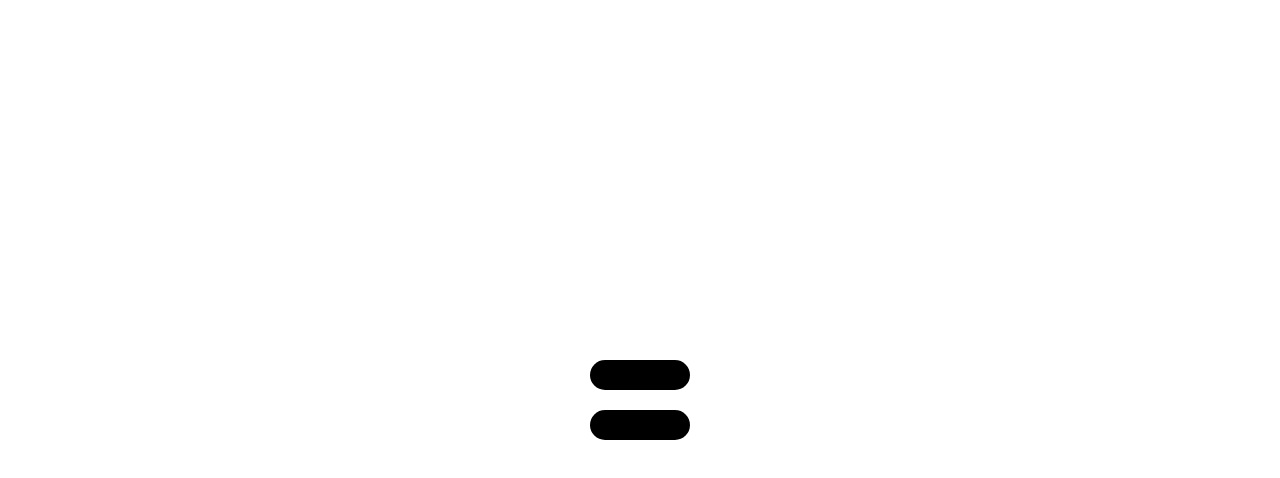
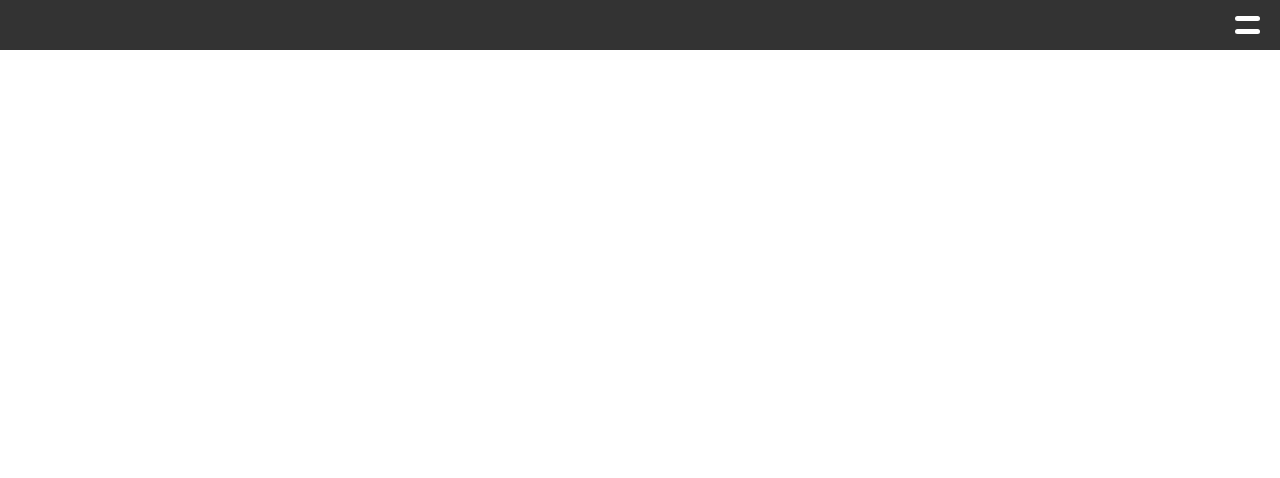
Before and after one commit to roflanKisel/me, a Next.js app: page / in a window 1280 px wide. Shown: the top 478 px of the page. Built offline with nearby package versions, Linux system fonts and the light colour scheme.

Commit message:
eslint additional rules

```diff
--- a/components/Hamburger.jsx
+++ b/components/HamburgerIcon.jsx
@@ -9,6 +9,7 @@ const Hamburger = ({
   rounding,
   size,
   thickness,
+  ...props
 }) => (
   <Container
     color={color}
@@ -17,6 +18,7 @@ const Hamburger = ({
     rounding={rounding}
     size={size}
     thickness={thickness}
+    {...props}
   />
 );
 
--- /dev/null
+++ b/components/HamburgerMenu.jsx
@@ -0,0 +1,65 @@
+import React from 'react';
+import PropTypes from 'prop-types';
+import styled from 'styled-components';
+
+import HamburgerIcon from './HamburgerIcon';
+import HamburgerMenuIcon from './HamburgerMenuItem';
+
+const HamburgerMenu = ({isOpened, onToggleOpen, ...props}) => (
+  <div>
+    <StyledHamburgerIcon
+      isActive={isOpened}
+      onActivate={onToggleOpen}
+      rounding={20}
+      size={25}
+      thickness={5}
+      color="white"
+      {...props}
+    />
+    <Menu isOpened={isOpened}>
+      <HamburgerMenuIcon>First item</HamburgerMenuIcon>
+      <HamburgerMenuIcon>Second item</HamburgerMenuIcon>
+      <HamburgerMenuIcon>Third item</HamburgerMenuIcon>
+    </Menu>
+  </div>
+);
+
+const Menu = styled.div`
+  position: absolute;
+  right: 0px;
+  top: 50px;
+
+  z-index: -1;
+
+  width: 250px;
+  height: auto;
+
+  transform-origin: center top;
+  transform: ${(props) => (props.isOpened ? 'translateY(0)' : 'translateY(-100%)')};
+  /* transform-origin: center top;
+  transform: ${(props) => (!props.isOpened ? 'matrix3d(1,0,0.00,0,0.00,0,1.00,0.008,0,-1,0,0,0,0,0,1)' : 'matrix3d(1,0,0,0,0,1,0,0,0,0,1,0,0,0,0,1)')}; */
+
+  background: #222;
+  color: #FFF;
+
+  overflow: hidden;
+
+  border-bottom-left-radius: 20px;
+  transition: transform 0.5s ease;
+`;
+
+const StyledHamburgerIcon = styled(HamburgerIcon)`
+  cursor: pointer;
+`;
+
+HamburgerMenu.propTypes = {
+  isOpened: PropTypes.bool,
+  onToggleOpen: PropTypes.func,
+};
+
+HamburgerMenu.defaultProps = {
+  isOpened: false,
+  onToggleOpen: () => {},
+};
+
+export default HamburgerMenu;
--- /dev/null
+++ b/components/HamburgerMenuItem.jsx
@@ -0,0 +1,30 @@
+import React from 'react';
+import styled from 'styled-components';
+
+const HamburgerMenuItem = ({children}) => (
+  <Container>{children}</Container>
+);
+
+const Container = styled.div`
+  cursor: pointer;
+  color: white;
+
+  display: flex;
+  justify-content: center;
+  align-items: center;
+
+  width: 100%;
+  height: 50px;
+
+  max-width: 100%;
+
+  -webkit-tap-highlight-color: transparent;
+
+  transition: background-color .3s ease;
+  background-color: #222;
+  &:hover {
+    background-color: #444;
+  }
+`;
+
+export default HamburgerMenuItem;
--- a/components/Navbar.jsx
+++ b/components/Navbar.jsx
@@ -1,28 +1,59 @@
 import React from 'react';
+import styled from 'styled-components';
 
-import Hamburger from './Hamburger';
+import HamburgerMenu from './HamburgerMenu';
 
 class Navbar extends React.PureComponent {
   state = {
     isOpen: false,
   };
 
-  toggleOpen = () => this.setState(prevState => ({ isOpen: !prevState.isOpen }));
+  toggleOpen = () => this.setState((prevState) => ({isOpen: !prevState.isOpen}));
 
   render() {
-    const { isOpen } = this.state;
+    const {isOpen} = this.state;
 
     return (
-      <Hamburger
-        color="black"
-        isActive={isOpen}
-        onActivate={this.toggleOpen}
-        rounding={20}
-        size={100}
-        thickness={30}
-      />
+      <Container>
+        <Content>
+          <StyledLogo />
+          <HamburgerMenu isOpened={isOpen} onToggleOpen={this.toggleOpen} />
+        </Content>
+      </Container>
     );
   }
 }
 
+const Container = styled.div`
+  align-self: flex-start;
+  position: relative;
+
+  display: flex;
+  align-items: center;
+
+  width: 100%;
+  height: 50px;
+
+  background-color: #333;
+`;
+
+const Content = styled.div`
+  width: 100%;
+  margin: 0px 20px;
+
+  display: flex;
+  justify-content: space-between;
+  align-items: center;
+`;
+
+const StyledLogo = styled.div`
+  background: transparent;
+  width: 30px;
+  height: 30px;
+
+  border-radius: 50%;
+
+  justify-self: flex-start;
+`;
+
 export default Navbar;
--- a/pages/_document.jsx
+++ b/pages/_document.jsx
@@ -1,6 +1,6 @@
 import React from 'react';
 import Document from 'next/document';
-import { ServerStyleSheet } from 'styled-components';
+import {ServerStyleSheet} from 'styled-components';
 
 export default class MyDocument extends Document {
   static async getInitialProps(ctx) {
@@ -9,7 +9,7 @@ export default class MyDocument extends Document {
 
     try {
       ctx.renderPage = () => originalRenderPage({
-        enhanceApp: App => props => sheet.collectStyles(<App {...props} />),
+        enhanceApp: (App) => (props) => sheet.collectStyles(<App {...props} />),
       });
 
       const initialProps = await Document.getInitialProps(ctx);
--- a/pages/index.jsx
+++ b/pages/index.jsx
@@ -1,5 +1,4 @@
 import React from 'react';
-import styled from 'styled-components';
 
 import Navbar from '../components/Navbar';
 
@@ -10,22 +9,9 @@ class Index extends React.Component {
 
   render() {
     return (
-      <Container>
-        <Navbar />
-      </Container>
+      <Navbar />
     );
   }
 }
 
-const Container = styled.div`
-  pointer-events: none;
-  display: flex;
-  justify-content: center;
-  align-items: center;
-
-  height: 100vh;
-
-  background-color: white;
-`;
-
 export default Index;
```
Also changed, not shown: components/Spinner.jsx (+11 -11 lines), pages/_app.jsx (+5 -5 lines), .eslintrc.js.
